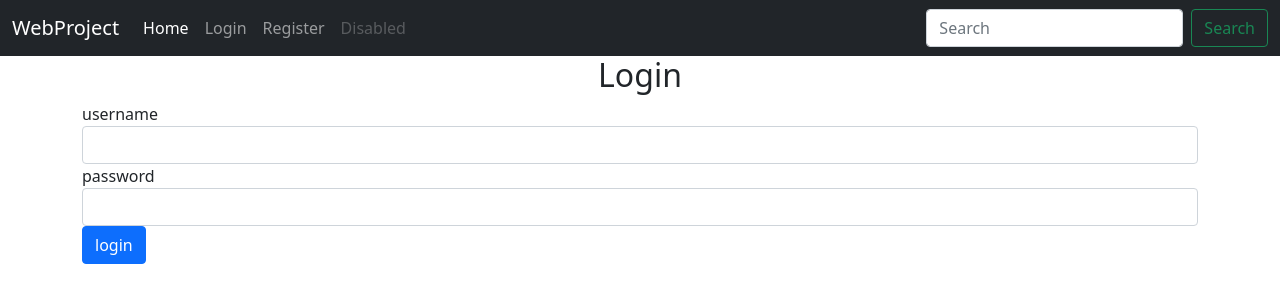
After one commit to natthawat35/DjangoProject, a Django app: page /loginForm/ in a window 1280 px wide. The commit adds this page. Shown: the top 303 px of the page. Run offline with Django 3.2, Linux system fonts and the light colour scheme; some libraries are stand-ins or nearby versions.

Commit message:
add login-logout and status

```diff
--- a/blogs/views.py
+++ b/blogs/views.py
@@ -1,6 +1,6 @@
 from django.shortcuts import render,redirect
 from .models import Post
-from django.contrib.auth.models import User
+from django.contrib.auth.models import User,auth
 from django.contrib import messages
 
 # Create your views here.
@@ -12,7 +12,29 @@ def hello(request):
 def home(request):
     return render(request, 'home.html')
 
-def register(request):
+def login(request):
+    username = request.POST['username']
+    password = request.POST['password']
+
+    #check user, pass
+    user = auth.authenticate(username = username, password = password)
+
+    if user is not None:
+        auth.login(request, user)
+        return redirect('/')
+    else:
+        messages.info(request, 'No data found.')
+        return redirect('/loginForm')
+
+def logout(request):
+    auth.logout(request)
+    return redirect('/')
+
+
+def loginForm(request):
+    return render(request, 'login.html')
+
+def registerForm(request):
     return render(request, 'register.html')
 
 def addUser(request):
--- a/templates/layout.html
+++ b/templates/layout.html
@@ -21,20 +21,25 @@
               <li class="nav-item">
                 <a class="nav-link active" aria-current="page" href="/home">Home</a>
               </li>
-              <li class="nav-item">
-                <a class="nav-link" href="/register">Register</a>
-              </li>
-              <li class="nav-item dropdown">
-                <a class="nav-link dropdown-toggle" href="#" id="navbarDropdown" role="button" data-bs-toggle="dropdown" aria-expanded="false">
-                  Dropdown
-                </a>
-                <ul class="dropdown-menu" aria-labelledby="navbarDropdown">
-                  <li><a class="dropdown-item" href="#">Action</a></li>
-                  <li><a class="dropdown-item" href="#">Another action</a></li>
-                  <li><hr class="dropdown-divider"></li>
-                  <li><a class="dropdown-item" href="#">Something else here</a></li>
-                </ul>
-              </li>
+
+              {% if user.is_authenticated %}
+                <li class="nav-item">
+                  <a class="nav-link" href="#">hello, {{user.first_name}}</a>
+                </li>
+                <li class="nav-item">
+                  <a class="nav-link" href="/logout">Logout</a>
+                </li>
+              {% else %}
+                <li class="nav-item">
+                  <a class="nav-link" href="/loginForm">Login</a>
+                </li>
+                <li class="nav-item">
+                  <a class="nav-link" href="/registerForm">Register</a>
+                </li>
+              {% endif %}
+
+
+
               <li class="nav-item">
                 <a class="nav-link disabled" href="#" tabindex="-1" aria-disabled="true">Disabled</a>
               </li>
--- /dev/null
+++ b/templates/login.html
@@ -0,0 +1,27 @@
+{% extends 'layout.html' %}
+
+{% block content %}
+    <h2 align="center">Login</h2>
+
+    {% if messages %}
+    <div class="alert alert-danger" role="alert">
+        {% for message in messages %}
+            <h2>{{message}}</h2>
+        {% endfor %}
+      </div>
+    {% endif %}
+
+    <form action="/login/" method="post">
+        {% csrf_token %}
+        <div class="form-group">
+            <label for="">username</label>
+            <input type="text" class="form-control" name="username">
+        </div>
+        <div class="form-group">
+            <label for="">password</label>
+            <input type="password" class="form-control" name="password">
+        </div>
+
+        <input type="submit" value="login" class="btn btn-primary">
+    </form>
+    {% endblock %}
--- a/webtest/urls.py
+++ b/webtest/urls.py
@@ -21,6 +21,9 @@ urlpatterns = [
     path('admin/', admin.site.urls),
     path('', views.hello),
     path('home/', views.home),
-    path('register/', views.register),
+    path('registerForm/', views.registerForm),
     path('addUser/', views.addUser),
+    path('loginForm/', views.loginForm),
+    path('login/', views.login),
+    path('logout/', views.logout),
 ]
```
